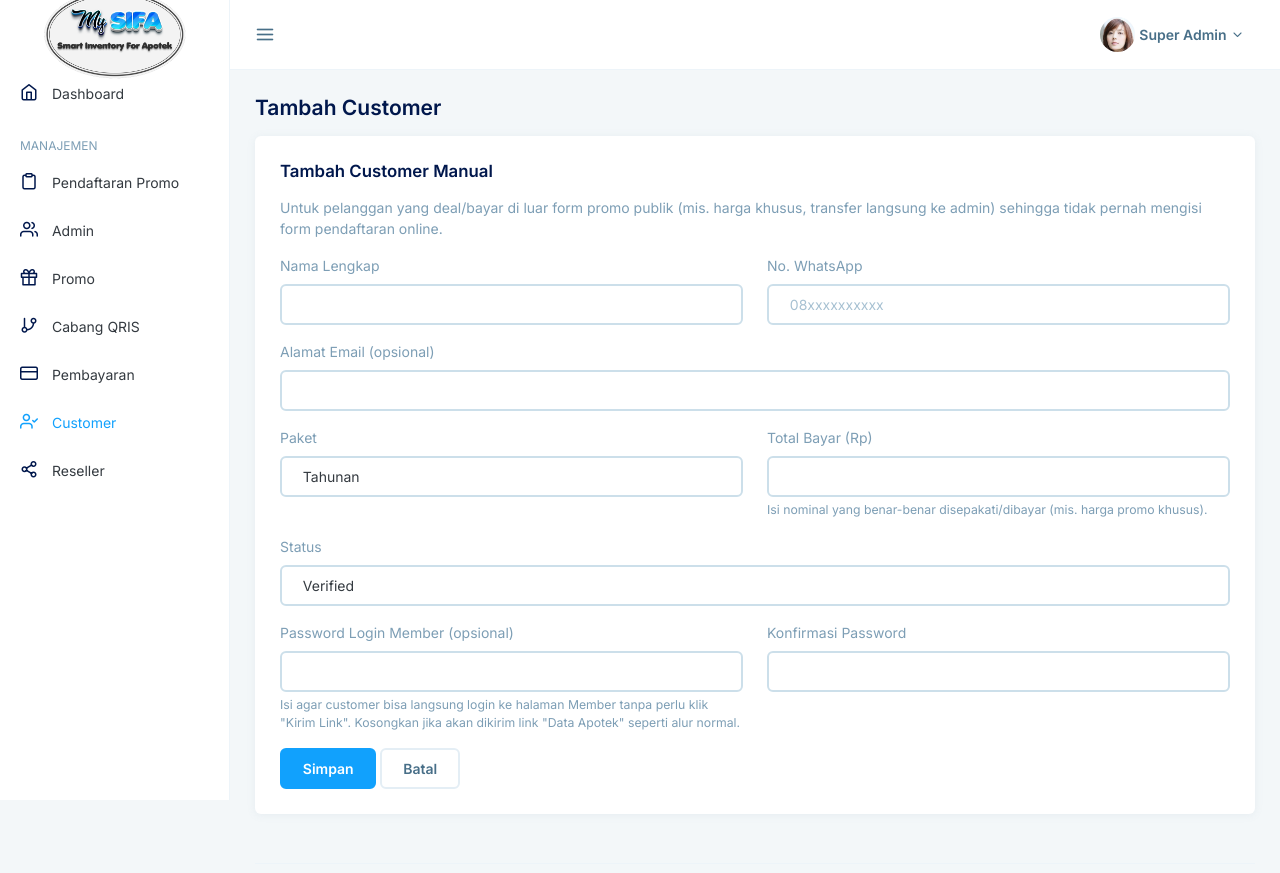
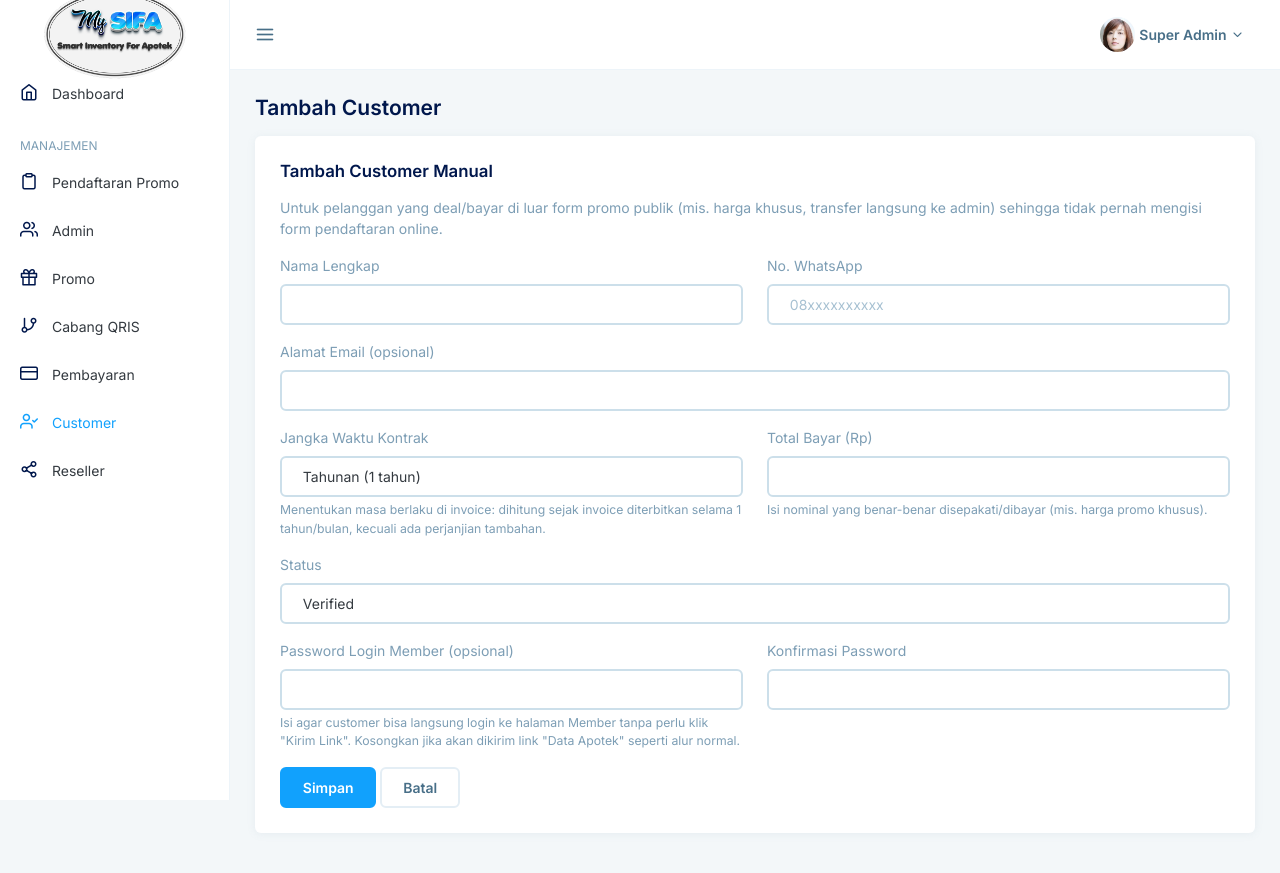
Before and after one commit to 326167Dian/jia, a Laravel app: page /yusuf/customer/create in a window 1280 px wide. Shown: the top 873 px of the page. Run offline with Laravel 12, Linux system fonts and the light colour scheme; a user stored in the database is signed in; data comes from the database, SQL or seed files in the repository; some libraries are stand-ins or nearby versions.

Commit message:
penambahan masa berlaku

```diff
--- a/app/Models/PromoOrder.php
+++ b/app/Models/PromoOrder.php
@@ -62,6 +62,24 @@ class PromoOrder extends Authenticatable
         return $this->billing_period === 'monthly' ? 'Bulanan' : 'Tahunan';
     }
 
+    /**
+     * Masa berlaku kontrak dihitung dari tanggal invoice diterbitkan (created_at)
+     * ditambah 1 bulan/tahun sesuai paket -- bukan kolom tersendiri, karena aturan
+     * defaultnya selalu "sejak invoice terbit", kecuali ada perjanjian tambahan
+     * di luar sistem (dicatat manual, bukan lewat form ini).
+     */
+    public function contractEndsAt(): \Carbon\Carbon
+    {
+        return $this->billing_period === 'monthly'
+            ? $this->created_at->copy()->addMonth()
+            : $this->created_at->copy()->addYear();
+    }
+
+    public function contractPeriodLabel(): string
+    {
+        return $this->created_at->format('d/m/Y').' s.d. '.$this->contractEndsAt()->format('d/m/Y');
+    }
+
     public function isMemberAccountActive(): bool
     {
         return $this->status === 'verified' && ! empty($this->password);
--- a/resources/views/backend/customers/_form.blade.php
+++ b/resources/views/backend/customers/_form.blade.php
@@ -35,12 +35,13 @@
 <div class="row">
     <div class="col-md-6">
         <div class="form-group mb-3">
-            <label class="form-label">Paket</label>
+            <label class="form-label">Jangka Waktu Kontrak</label>
             <select name="billing_period" class="form-control @error('billing_period') is-invalid @enderror" required>
-                <option value="yearly" {{ old('billing_period', $c->billing_period ?? 'yearly') === 'yearly' ? 'selected' : '' }}>Tahunan</option>
-                <option value="monthly" {{ old('billing_period', $c->billing_period ?? '') === 'monthly' ? 'selected' : '' }}>Bulanan</option>
+                <option value="yearly" {{ old('billing_period', $c->billing_period ?? 'yearly') === 'yearly' ? 'selected' : '' }}>Tahunan (1 tahun)</option>
+                <option value="monthly" {{ old('billing_period', $c->billing_period ?? '') === 'monthly' ? 'selected' : '' }}>Bulanan (1 bulan)</option>
             </select>
             @error('billing_period') <div class="invalid-feedback">{{ $message }}</div> @enderror
+            <div class="form-text">Menentukan masa berlaku di invoice: dihitung sejak invoice diterbitkan selama 1 tahun/bulan, kecuali ada perjanjian tambahan.</div>
         </div>
     </div>
     <div class="col-md-6">
--- a/resources/views/backend/invoice/show.blade.php
+++ b/resources/views/backend/invoice/show.blade.php
@@ -94,6 +94,7 @@
                     INVOICE #{{ $order->order_code }}
                 </h1>
                 <p class="text-xs text-gray-500 mt-1" contenteditable="false">Tanggal: {{ $order->created_at->format('d/m/Y') }}</p>
+                <p class="text-xs text-gray-500 mt-1" contenteditable="false">Masa Berlaku: {{ $order->contractPeriodLabel() }}</p>
             </div>
 
             <div class="text-left md:text-left">
@@ -158,6 +159,7 @@
             <ul class="list-disc list-inside space-y-1.5 leading-relaxed font-normal">
                 <li contenteditable="false">semua update fitur yang di release mysifa gratis</li>
                 <li contenteditable="false">semua fitur yang diminta konsumen diadakan karena untuk menyesuaikan dengan kondisi bisnis apotek konsumen akan dikenakan biaya</li>
+                <li contenteditable="false">masa berlaku paket {{ $order->billingPeriodLabel() }} dimulai sejak invoice ini diterbitkan ({{ $order->created_at->format('d/m/Y') }}) selama {{ $order->billing_period === 'monthly' ? '1 bulan' : '1 tahun' }} hingga {{ $order->contractEndsAt()->format('d/m/Y') }}, kecuali ada perjanjian tambahan</li>
             </ul>
         </section>
 
--- a/resources/views/invoice/verify.blade.php
+++ b/resources/views/invoice/verify.blade.php
@@ -34,7 +34,8 @@
         <div class="row-item"><span>Nama Pemilik</span><span>{{ $order->pharmacy->nama_pemilik }}</span></div>
         <div class="row-item"><span>Total Pembayaran</span><span>Rp {{ number_format($order->final_amount, 0, ',', '.') }}</span></div>
         <div class="row-item"><span>Tanggal</span><span>{{ $order->created_at->format('d/m/Y') }}</span></div>
-        <p class="desc">Invoice ini tercatat resmi di sistem MySIFA dan tidak dipalsukan.</p>
+        <div class="row-item"><span>Masa Berlaku</span><span>{{ $order->contractPeriodLabel() }}</span></div>
+        <p class="desc">Invoice ini tercatat resmi di sistem MySIFA dan tidak dipalsukan. Masa berlaku paket {{ $order->billingPeriodLabel() }} dihitung sejak invoice diterbitkan, kecuali ada perjanjian tambahan.</p>
       @else
         <div class="ico">❌</div>
         <h1 class="bad">Invoice Tidak Ditemukan</h1>
```
